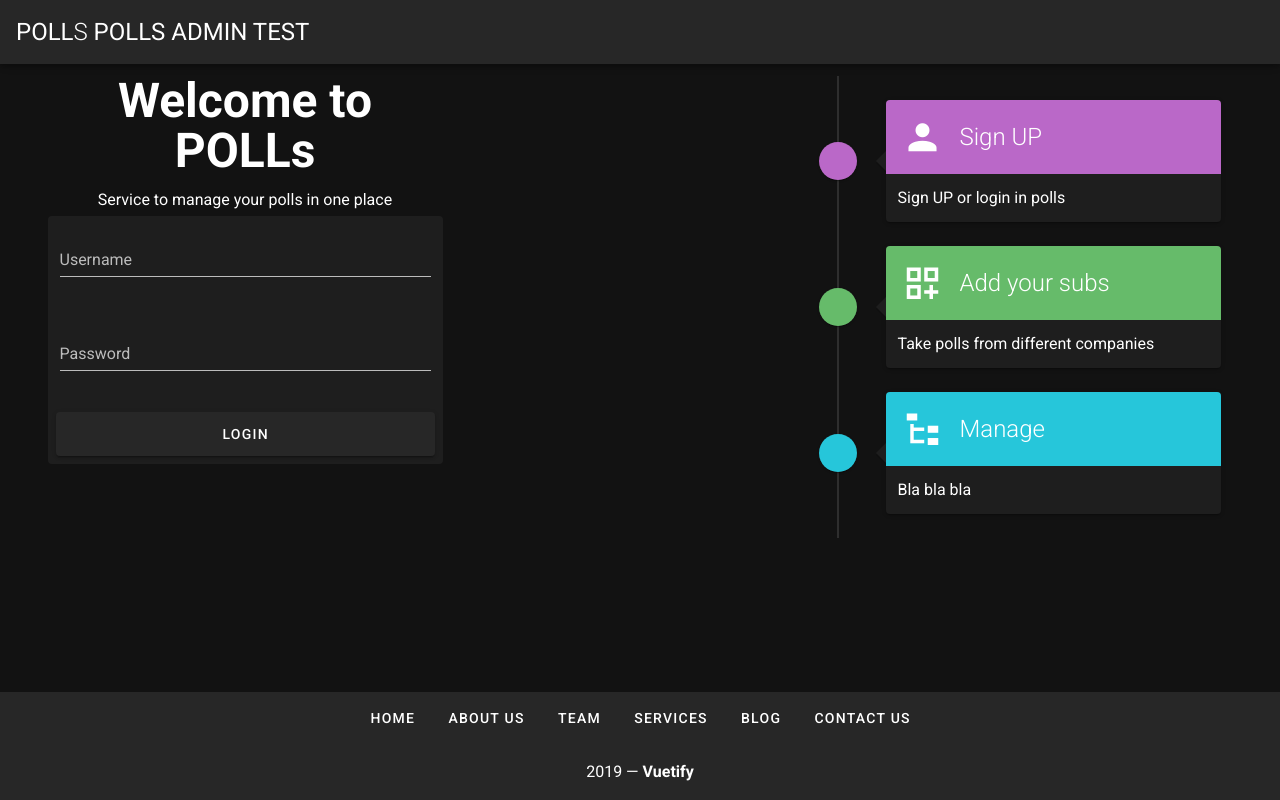
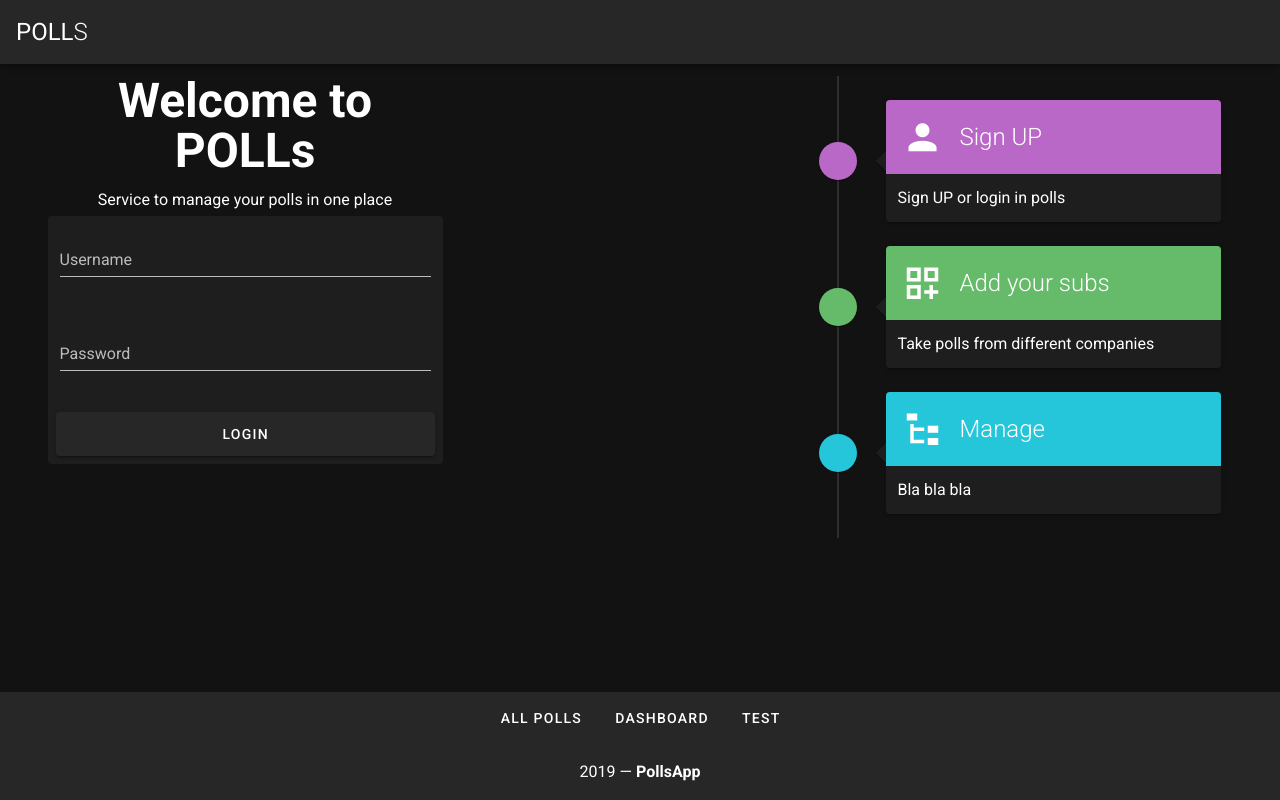
Before and after one commit to pavelDruzhinin/school-5-command-1, a Vue app: page / in a window 1280 px wide. Built offline with nearby package versions, Linux system fonts and the light colour scheme.

Commit message:
edit index add links in footer - del in header

```diff
--- a/src/App.vue
+++ b/src/App.vue
@@ -6,15 +6,6 @@
           <span>POLL</span>
         </router-link>
         <span class="font-weight-light">s </span>
-        <router-link to="/polls" style="text-decoration: none; color: white">
-          <span>polls </span>
-        </router-link>
-        <router-link to="/admin" style="text-decoration: none; color: white">
-          <span>admin </span>
-        </router-link>
-        <router-link to="/test" style="text-decoration: none; color: white">
-          <span>test </span>
-        </router-link>
       </v-toolbar-title>
       <v-spacer></v-spacer>
     </v-app-bar>
--- a/src/components/Footer.vue
+++ b/src/components/Footer.vue
@@ -17,11 +17,41 @@
             >
                 {{ link }}
             </v-btn>
+            <router-link to="/polls" style="text-decoration: none; color: white">
+            <v-btn
+                    color="white"
+                    text
+                    rounded
+                    class="my-2"
+            >
+                All polls
+            </v-btn>
+            </router-link>
+            <router-link to="/admin" style="text-decoration: none; color: white">
+            <v-btn
+                    color="white"
+                    text
+                    rounded
+                    class="my-2"
+            >
+                Dashboard
+            </v-btn>
+            </router-link>
+            <router-link to="/test" style="text-decoration: none; color: white">
+                <v-btn
+                        color="white"
+                        text
+                        rounded
+                        class="my-2"
+                >
+                    Test
+                </v-btn>
+            </router-link>
             <v-col
                     class="py-4 text-center white--text"
                     cols="12"
             >
-                {{ new Date().getFullYear() }} — <strong>Vuetify</strong>
+                {{ new Date().getFullYear() }} — <strong>PollsApp</strong>
             </v-col>
         </v-row>
     </v-footer>
@@ -29,15 +59,6 @@
 
 <script>
     export default {
-        data: () => ({
-            links: [
-                'Home',
-                'About Us',
-                'Team',
-                'Services',
-                'Blog',
-                'Contact Us',
-            ],
-        }),
+        data: () => ({}),
     }
 </script>
```
